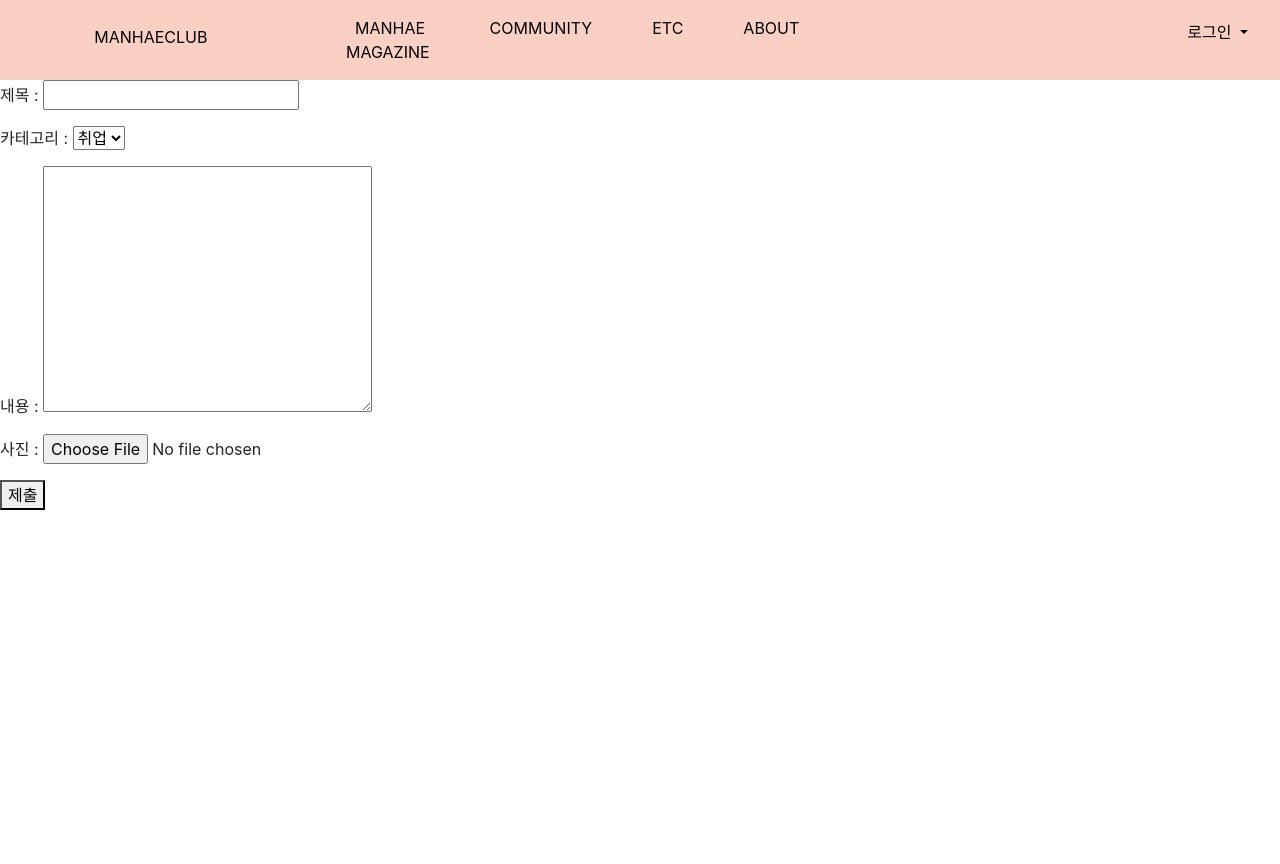
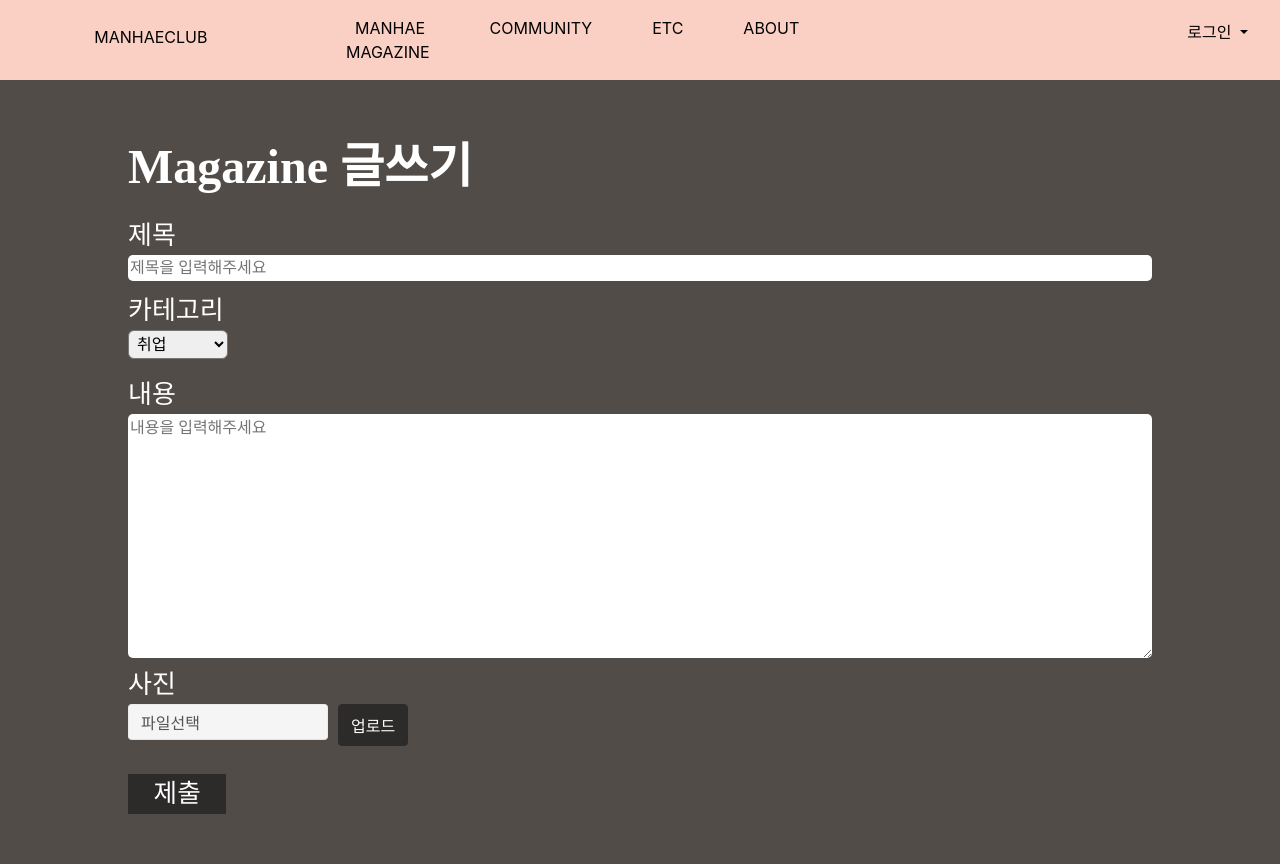
Before and after one commit to assayw119/Simbathon_Roadhero, a Django app: page /new/ in a window 1280 px wide. Before the commit the page ends 510 px from the top, so only its background shows below. Run offline with Django 4.2, Linux system fonts and the light colour scheme; some libraries are stand-ins or nearby versions; some web fonts are replaced.

Commit message:
매거진 + 커뮤니티 글쓰기 페이지
매거진 + 커뮤니티 글쓰기 페이지 디자인

```diff
--- a/simbathon_project/basic/templates/base.html
+++ b/simbathon_project/basic/templates/base.html
@@ -18,6 +18,8 @@
     <link rel="stylesheet" type="text/css" href="{% static 'css/detail_p.css' %}">
     <!--community_mainpage-->
     <link rel="stylesheet" type="text/css" href="{% static 'css/community_m.css' %}">
+    <!--writing page-->
+    <link rel="stylesheet" type="text/css" href="{% static 'css/writing.css' %}">
     <!-- 구글폰트 -->
     <link href="https://fonts.googleapis.com/css?family=Stylish&display=swap" rel="stylesheet">
     <!-- Bootstrap CSS -->
--- a/simbathon_project/main/static/css/main_page.css
+++ b/simbathon_project/main/static/css/main_page.css
@@ -12,6 +12,7 @@
     flex-direction: column;
     align-items: center;
     width: 100vw;
+    min-height: 90vh;
     background-color: #514C48;
     /* 이미지 만들어달라고 하기 */
 }
--- /dev/null
+++ b/simbathon_project/main/static/css/writing.css
@@ -0,0 +1,186 @@
+@import "reset.css";
+@font-face {
+    font-family: 'SUIT-Medium';
+    src: url('https://cdn.jsdelivr.net/gh/projectnoonnu/noonfonts_suit@1.0/SUIT-Medium.woff2') format('woff2');
+    font-weight: normal;
+    font-style: normal;
+}
+.writing_background{
+    display: flex;
+    flex-direction: column;
+    align-items: center;
+    font-family: 'SUIT-Medium';
+}
+.writing_head_title{
+    margin-top: 4%;
+    width: 80%;
+    color:white;
+    font-size: 48px;
+    font-weight: 800;
+}
+.writing{
+    width: 80%;
+    margin-top: 1%;
+}
+.writing_title{
+    margin-bottom: 10px;
+}
+.writing_titles{
+    color:white;
+    font-size: 26px;
+}
+.writing_title > input{
+    width: 100%;
+    border-radius: 5px;
+    border: none;
+}
+select {
+    box-sizing: border-box;
+    width: 100px;
+    padding: 4px;
+    font-size: 14px;
+    border-radius: 6px;
+  }
+
+option {
+    padding: 4px;
+    font-size: 14px;
+    color: #fff;
+    background: #272822;
+}
+.writing_body > textarea{
+    width: 100%;
+    border-radius: 5px;
+    border: none;
+}
+.writing_bottom{
+    margin-bottom: 20px;
+}
+
+.writing_submit{
+    background:#2D2A2A;
+    color:white;
+    border:none;
+    position:relative;
+    height:40px;
+    font-size:1.6em;
+    padding:0 1em;
+    cursor:pointer;
+    transition:800ms ease all;
+    outline:none;
+    margin-bottom: 50px;
+    text-decoration:none;
+}
+
+.writing_submit:hover{
+    text-decoration:none;
+    background:#514C48;
+    color: white;
+}
+.writing_submit:before, .writing_submit:after{
+    content:'';
+    position:absolute;
+    top:0;
+    right:0;
+    height:2px;
+    width:0;
+    background: #2D2A2A;
+    transition:400ms ease all;
+}
+.writing_submit:after{
+    right:inherit;
+    top:inherit;
+    left:0;
+    bottom:0;
+}
+.writing_submit:hover:before, .writing_submit:hover:after{
+    text-decoration:none;
+    width:100%;
+    transition:800ms ease all;
+}
+
+.filebox{
+    display: flex;
+    align-items: flex-start;
+}
+
+.upload-name{
+    margin-right: 10px;
+}
+
+.filebox input[type="file"] {
+	position: absolute;
+	width: 1px;
+	height: 1px;
+	padding: 0;
+	margin: -1px;
+	overflow: hidden;
+	clip:rect(0,0,0,0);
+	border: 0;
+}
+
+.filebox label {
+	display: inline-block;
+	padding: .5em .75em;
+	color: #999;
+	font-size: inherit;
+	line-height: normal;
+	vertical-align: middle;
+	background-color: #fdfdfd;
+	cursor: pointer;
+	border: 1px solid #ebebeb;
+	border-bottom-color: #e2e2e2;
+	border-radius: .25em;
+}
+
+/* named upload */
+.filebox .upload-name {
+	display: inline-block;
+	padding: .5em .75em;
+	font-size: inherit;
+	font-family: inherit;
+	line-height: normal;
+	vertical-align: middle;
+	background-color: #f5f5f5;
+  border: 1px solid #ebebeb;
+  border-bottom-color: #e2e2e2;
+  border-radius: .25em;
+  -webkit-appearance: none;
+  -moz-appearance: none;
+  appearance: none;
+}
+
+.filebox .upload-display {
+	margin-bottom: 5px;
+}
+
+@media(min-width: 768px) {
+	.filebox .upload-display {
+		display: inline-block;
+		margin-right: 5px;
+		margin-bottom: 0;
+	}
+}
+
+.filebox .upload-thumb-wrap {
+	display: inline-block;
+	width: 54px;
+	padding: 2px;
+	vertical-align: middle;
+	border: 1px solid #ddd;
+	border-radius: 5px;
+	background-color: #fff;
+}
+
+.filebox .upload-display img {
+	display: block;
+	max-width: 100%;
+	width: 100%;
+	height: auto;
+}
+
+.filebox.bs3-primary label {
+  color: #fff;
+  background-color: #2D2A2A;
+	border-color: #2D2A2A;
+}
--- a/simbathon_project/main/templates/main/community_detail.html
+++ b/simbathon_project/main/templates/main/community_detail.html
@@ -2,7 +2,7 @@
 {% load static %}
 
 {% block content %}
-<div id="detail_background">
+<div id="background">
     <section class="detail_posting_s">
         <div class="detail_posting">
             <p class="detail_posting_title">{{community.title}}</p>
--- a/simbathon_project/main/templates/main/detail.html
+++ b/simbathon_project/main/templates/main/detail.html
@@ -2,7 +2,7 @@
 {% load static %}
 
 {% block content %}
-<div id="detail_background">
+<div id="background">
     <section class="detail_posting_s">
         <div class="detail_posting">
             <p class="detail_posting_title">{{post.title}}</p>
--- a/simbathon_project/main/templates/main/posting.html
+++ b/simbathon_project/main/templates/main/posting.html
@@ -1,11 +1,21 @@
 {% extends 'base.html' %}
 {% load static %}
 {% block content %}
+<script src="https://code.jquery.com/jquery-1.12.4.min.js"></script>
 
-<form action="{% url 'main:create' %}" method="post" enctype="multipart/form-data">
+<div id="background" class="writing_background">
+    <section class="writing_head_title">
+        <div>Magazine 글쓰기</div>
+    </section>
+    <form class="writing" action="{% url 'main:create' %}" method="post" enctype="multipart/form-data">
         {%csrf_token%}
-    <p>제목 : <input type="text" name="title"></p>
-    <p>카테고리 :
+        <section class="writing_title">
+            <div class="writing_titles">제목</div>
+            <input type="text" name="title" placeholder="제목을 입력해주세요">
+        </section>
+        <section class="writing_category">
+            <div class="writing_titles">카테고리</div>
+            <p>
                 <select name="category">
                     <option value="취업">취업</option>
                     <option value="창업">창업</option>
@@ -13,9 +23,67 @@
                     <option value="기타">기타</option>
                 </select>
             </p>
-    <p>내용 : <textarea name="body" id="" cols="30" rows="10"></textarea></p>
-    <p>사진 : <input type="file" name="image"></p>
-    <button type="submit">제출</button>
+        </section>
+        <section class="writing_body">
+            <div class="writing_titles">내용</div>
+            <textarea name="body" id="" cols="30" rows="10" placeholder="내용을 입력해주세요"></textarea>
+        </section>
+        <section class="writing_img writing_bottom">
+            <div class="writing_titles">사진</div>
+            <div class="filebox bs3-primary preview-image">
+                <input class="upload-name" value="파일선택" disabled="disabled" style="width: 200px;">
+                <label for="input_file">업로드</label>
+                <input type="file" name="image" id="input_file" class="upload-hidden">
+            </div>
+        </section>
+        <button class="writing_submit" type="submit">제출</button>
     </form>
+</div>
+
+<script>
+    $(document).ready(function () {
+        var fileTarget = $('.filebox .upload-hidden');
+
+        fileTarget.on('change', function () {
+            if (window.FileReader) {
+                var filename = $(this)[0].files[0].name;
+            }
+
+            else {
+                var filename = $(this).val().split('/').pop().split('\\').pop();
+            };
+
+            $(this).siblings('.upload-name').val(filename);
+        });
+
+        var imgTarget = $('.preview-image .upload-hidden');
+
+        imgTarget.on('change', function () {
+            var parent = $(this).parent();
+            parent.children('.upload-display').remove();
+
+            if (window.FileReader) {
+                if (!$(this)[0].files[0].type.match(/image\//)) return;
+
+                var reader = new FileReader();
+                reader.onload = function (e) {
+                    var src = e.target.result;
+                    parent.prepend('<div class="upload-display"><div class="upload-thumb-wrap"><img src="' + src + '" class="upload-thumb"></div></div>');
+                }
+                reader.readAsDataURL($(this)[0].files[0]);
+            }
+
+            else {
+                $(this)[0].select();
+                $(this)[0].blur();
+                var imgSrc = document.selection.createRange().text;
+                parent.prepend('<div class="upload-display"><div class="upload-thumb-wrap"><img class="upload-thumb"></div></div>');
+
+                var img = $(this).siblings('.upload-display').find('img');
+                img[0].style.filter = "progid:DXImageTransform.Microsoft.AlphaImageLoader(enable='true',sizingMethod='scale',src=\"" + imgSrc + "\")";
+            }
+        });
+    });
+</script>
 
 {% endblock %}
```
Also changed, not shown: simbathon_project/main/templates/main/writing.html (+19 -5 lines), simbathon_project/db.sqlite3, simbathon_project/post/Rectangle_119.png (added). Lines whose indentation alone changed are shown as unchanged.
